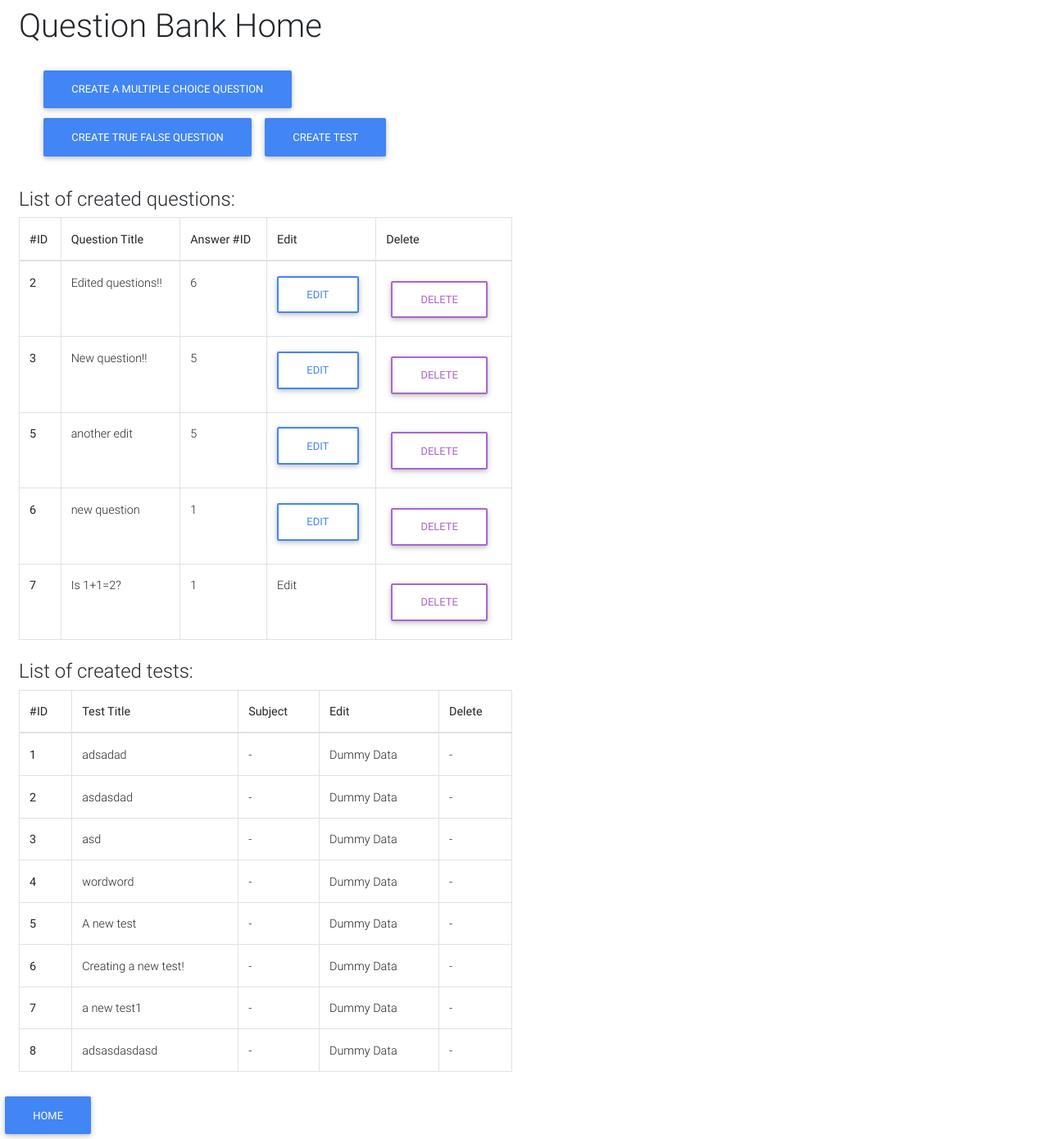
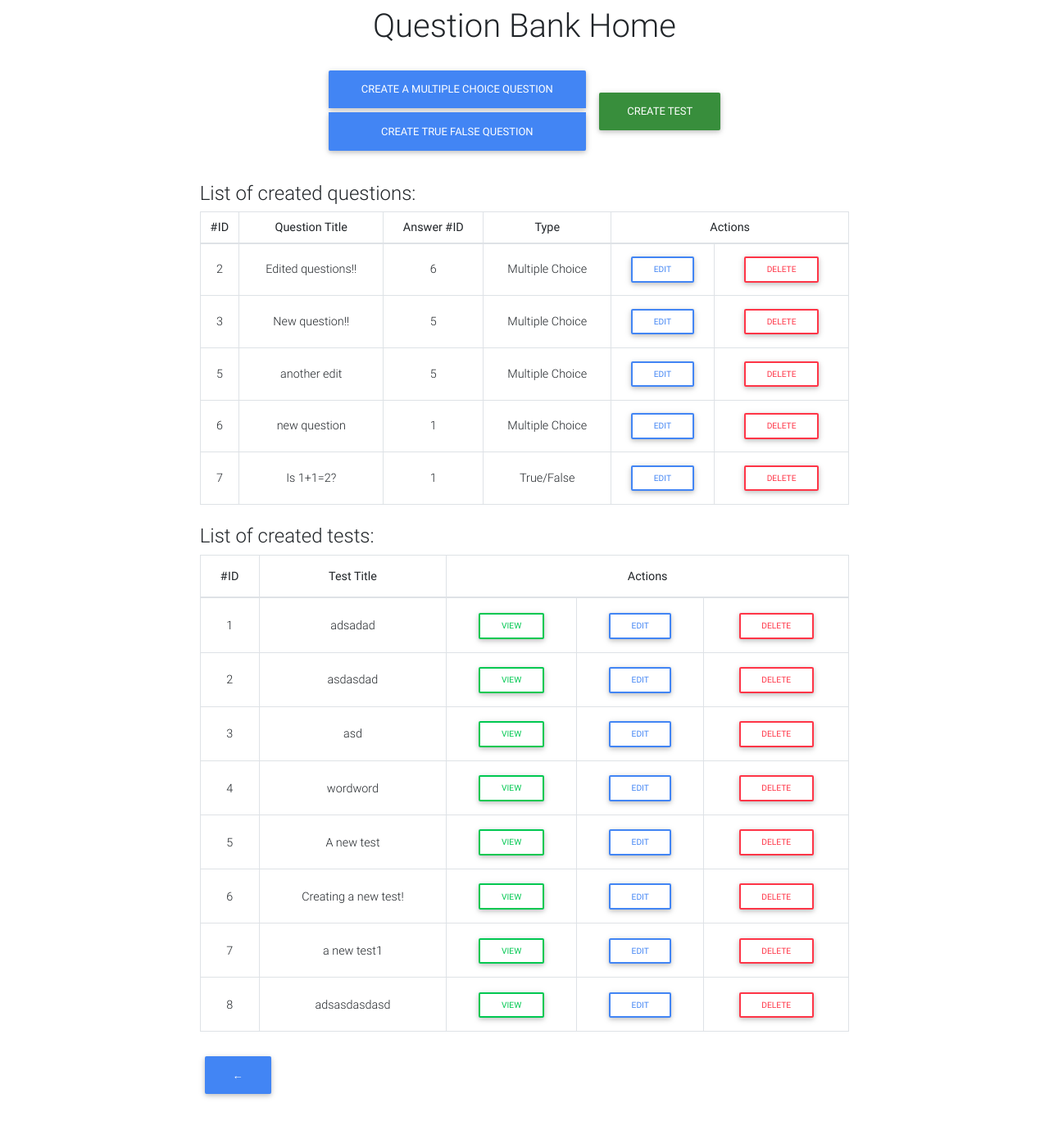
Before and after one commit to johnlahut/csi418-final, a Django app: page /maker/ in a window 1280 px wide. Shown: the whole page at 82% size. After the commit the page ends 1340 px from the top, so only its background shows below. Run offline with Django 3.2, Linux system fonts and the light colour scheme; data comes from the database, SQL or seed files in the repository; both versions use the stored data as it was after the commit; some libraries are stand-ins or nearby versions.

Commit message:
improved formatting, added action buttons for tests

```diff
--- a/finalproject/finalproject/static/js/make_test.js
+++ b/finalproject/finalproject/static/js/make_test.js
@@ -120,7 +120,7 @@ function createTest(csrf) {
             'name': $('#test-name').val()
         },
         success: function f() {
-            console.log('Success!');
+
         }
     });
 
--- a/finalproject/finalproject/templates/base.html
+++ b/finalproject/finalproject/templates/base.html
@@ -22,7 +22,6 @@
     </title>
 </head>
 <body>
-{#    <h1> Welcome to SE Final Project Homepage!</h1>#}
     {% block content %}
     {% endblock %}
 </body>
--- a/finalproject/maker/templates/make_home.html
+++ b/finalproject/maker/templates/make_home.html
@@ -8,46 +8,67 @@
 
     <script src="{% static 'js/deleteModal.js' %}"></script>
 
+    <div class="col-12">
+
         <div class="row m-2">
-    <div class="col-6">
-        <h1> Question Bank Home </h1>
-        <div class="m-4">
-            <a href="{% url 'maker:multiple_choice' %}" class="btn btn-primary" role="button">Create a Multiple Choice Question</a>
-            <a href="{% url 'maker:true_false' %}" class="btn btn-primary" role="button">Create True False Question</a>
-            <a href="{% url 'maker:test_maker'%}" class="btn btn-primary" role="button">Create Test</a>
+            <div class="col-8 mx-auto">
+                <h1 class="text-center"> Question Bank Home </h1>
+                <div class="row m-4">
+                    <div class="mx-auto">
+                        <div class="row">
+                            <div class="btn-group-vertical mr-2">
+                                <a href="{% url 'maker:multiple_choice' %}" class="btn btn-primary" role="button">Create a
+                                    Multiple Choice Question</a>
+                                <a href="{% url 'maker:true_false' %}" class="btn btn-primary" role="button">Create True False
+                                    Question</a>
+                            </div>
+                            <div class="ml-2 align-middle">
+                                <a href="{% url 'maker:test_maker' %}" class="btn btn-dark-green" role="button" style="margin-top: 33px;">Create Test</a>
+                            </div>
+                        </div>
+                    </div>
                 </div>
             </div>
         </div>
 
         <div class="row m-2">
-    <div class="col-6">
+            <div class="col-8 mx-auto">
                 <h4> List of created questions: </h4>
-        <table class="table table-bordered">
+                <table class="table table-bordered table-sm">
                     <thead>
                     <tr>
-                    <th scope="col">#ID</th>
-                    <th scope="col">Question Title</th>
-                    <th scope="col">Answer #ID</th>
-                    <th scope="col">Edit</th>
-                    <th scope="col">Delete</th>
+                        <th class="text-center" scope="col">#ID</th>
+                        <th class="text-center" scope="col">Question Title</th>
+                        <th class="text-center" scope="col">Answer #ID</th>
+                        <th class="text-center" scope="col">Type</th>
+                        <th class="text-center" scope="col" colspan="2">Actions</th>
                     </tr>
                     </thead>
                     <tbody>
                     {% if q %}
                         {% for question in q %}
                             <tr>
-                            <th scope="row">{{ question.id }}</th>
-                            <td>{{ question.question }}</td>
-                            <td>{{ question.answer }}</td>
+                                <td class="pt-3-half align-middle text-center">{{ question.id }}</td>
+                                <td class="pt-3-half align-middle text-center">{{ question.question }}</td>
+                                <td class="pt-3-half align-middle text-center">{{ question.answer }}</td>
+
+                                <!-- if choice 3 is none then we know its a true false question -->
                                 {% if question.choice_3 == None %}
-                                <td><a href="{% url 'maker:true_false_edit' id=question.id %}">Edit</a></td>
+                                    <td class="pt-3-half align-middle text-center">True/False</td>
+                                    <td class="pt-3-half align-middle text-center"><a role="button" class="btn btn-outline-primary btn-sm"
+                                            href="{% url 'maker:true_false_edit' id=question.id %}">Edit</a></td>
+
+                                <!-- multiple choice question -->
                                 {% else %}
-                                <td>
-                                    <a role="button" class="btn btn-outline-primary" href="{% url 'maker:multiple_choice_edit' id=question.id %}">Edit</a>
+                                    <td class="pt-3-half align-middle text-center">Multiple Choice</td>
+                                    <td class="pt-3-half align-middle text-center">
+                                        <a role="button" class="btn btn-outline-primary btn-sm"
+                                           href="{% url 'maker:multiple_choice_edit' id=question.id %}">Edit</a>
                                     </td>
                                 {% endif %}
-                            <td>
-                                <button type="button" data-toggle="modal" data-target="#delete_question_popup" data-id={{question.id}} class="btn btn-outline-secondary no-bbrr" onclick="deleteButton('{{question.id}}', '{% url 'maker:delete_question' id=0 %}')"><span class="oi oi-pencil"></span>Delete</button>
+                                <td class="pt-3-half align-middle text-center">
+                                    <button type="button" data-toggle="modal" data-target="#delete_question_popup"
+                                            data-id={{ question.id }} class="btn btn-outline-danger btn-sm" onclick="deleteButton('{{ question.id }}', '{% url 'maker:delete_question' id=0 %}')">Delete</button>
                                 </td>
                             </tr>
                         {% endfor %}
@@ -58,27 +79,31 @@
         </div>
 
         <div class="row m-2">
-    <div class="col-6">
+            <div class="col-8 mx-auto">
                 <h4> List of created tests: </h4>
                 <table class="table table-bordered">
                     <thead>
                     <tr>
-                    <th scope="col">#ID</th>
-                    <th scope="col">Test Title</th>
-                    <th scope="col">Subject</th>
-                    <th scope="col">Edit</th>
-                    <th scope="col">Delete</th>
+                        <th class="text-center" scope="col">#ID</th>
+                        <th class="text-center" scope="col">Test Title</th>
+                        <th class="text-center" scope="col" colspan="3">Actions</th>
                     </tr>
                     </thead>
                     <tbody>
                     {% if t %}
                         {% for test in t %}
                             <tr>
-                            <th scope="row">{{ test.id }}</th>
-                            <td>{{ test.name }}</td>
-                            <td>-</td>
-                            <td>Dummy Data</td>
-                            <td>-</td>
+                                <td class="text-center align-middle">{{ test.id }}</td>
+                                <td class="text-center align-middle">{{ test.name }}</td>
+                                <td class="text-center align-middle">
+                                    <a role="button" class="btn btn-sm btn-outline-success" href="#">View</a>
+                                </td>
+                                <td class="text-center align-middle">
+                                    <a role="button" class="btn btn-sm btn-outline-primary" href="#">Edit</a>
+                                </td>
+                                <td class="text-center align-middle">
+                                    <a role="button" class="btn btn-sm btn-outline-danger" href="#">Delete</a>
+                                </td>
                             </tr>
                         {% endfor %}
                     {% endif %}
@@ -87,7 +112,6 @@
             </div>
         </div>
 
-    <a href="{% url 'home' %}" class="btn btn-primary" role="button">Home</a>
 
         <div class="modal fade" id="myModal" role="dialog">
             <div class="modal-dialog">
@@ -108,5 +132,13 @@
                 </div>
             </div>
         </div>
+    <div class="row m-2">
+        <div class="col-8 offset-2">
+            <a href="{% url 'home' %}" class="btn btn-primary" role="button">&larr;</a>
+        </div>
+    </div>
+
+
+    </div>
 
 {% endblock %}
--- a/finalproject/maker/templates/make_multiple_choice_question.html
+++ b/finalproject/maker/templates/make_multiple_choice_question.html
@@ -18,7 +18,7 @@
     <input type="submit">
 </form>
 
-<a href="{% url 'maker:home' %}" class="btn btn-primary" role="button">Test Bank Home</a>
+<a href="{% url 'maker:home' %}" class="btn btn-primary" role="button">&larr;</a>
 <a href="{% url 'maker:multiple_choice_preview' %}" class="btn btn-primary" role="button">Preview</a>
 
 {% endblock %}
--- a/finalproject/maker/templates/make_test.html
+++ b/finalproject/maker/templates/make_test.html
@@ -68,7 +68,7 @@
         <div class="col-10 mx-auto">
             <div class="row">
                 <div class="col-auto mr-auto">
-                    <a role="button" class="btn btn-primary" href="{% url 'maker:home' %}">Home</a>
+                    <a role="button" class="btn btn-primary" href="{% url 'maker:home' %}">&larr;</a>
                 </div>
                 <div class="col-auto">
                     <button class="btn btn-success" type="submit">Create Test</button>
--- a/finalproject/maker/templates/make_true_false_question.html
+++ b/finalproject/maker/templates/make_true_false_question.html
@@ -12,7 +12,7 @@
         <input type="submit">
     </form>
 
-    <a href="{% url 'maker:home' %}" class="btn btn-primary" role="button">Test Bank Home</a>
+    <a href="{% url 'maker:home' %}" class="btn btn-primary" role="button">&larr;</a>
     <a href="#" class="btn btn-primary" role="button">Preview</a>
 
 {% endblock %}
--- a/finalproject/maker/views.py
+++ b/finalproject/maker/views.py
@@ -1,5 +1,5 @@
 from django.views.decorators.http import require_GET, require_POST
-from django.shortcuts import render, reverse
+from django.shortcuts import render, reverse, redirect
 from django.http import HttpResponseRedirect, JsonResponse, HttpResponse
 from django.core import serializers
 
@@ -14,7 +14,14 @@ import json
 def make_mulitple_choice_question_view(request, id=None):
 
     if request.method == 'POST':
-        form = MakeMultipleChoiceQuestionForm(request.POST)
+
+        # check to see if we are editing an existing model
+        if id:
+            form = MakeMultipleChoiceQuestionForm(request.POST, instance=QuestionModel.objects.get(id=id))
+
+        # new
+        else:
+            form = MakeMultipleChoiceQuestionForm(request.POST)
 
         if form.is_valid():
 
@@ -25,13 +32,15 @@ def make_mulitple_choice_question_view(request, id=None):
 
             return HttpResponseRedirect(reverse('maker:home'))
 
+
     else:
         form = MakeMultipleChoiceQuestionForm()
 
-        # trying to look up a specific question
+        # render form with fields if editing a model
         if id is not None:
             question = QuestionModel.objects.get(id=id)
             form.fields['question'].initial = question.question
+            form.fields['answer'].initial = question.answer
             form.fields['choice_1'].initial = question.choice_1
             form.fields['choice_2'].initial = question.choice_2
             form.fields['choice_3'].initial = question.choice_3
@@ -39,13 +48,19 @@ def make_mulitple_choice_question_view(request, id=None):
             form.fields['choice_5'].initial = question.choice_5
             form.fields['choice_6'].initial = question.choice_6
 
+
     return render(request, 'make_multiple_choice_question.html', {'form': form})
 
 
 def make_true_false_question_view(request, id=None):
 
     if request.method == 'POST':
-        form = MakeTrueFalseQuestionForm(request.POST)
+
+        # check to see if we are editing an existing model
+        if id:
+            form = MakeTrueFalseQuestionForm(request.POST, instance=QuestionModel.objects.get(id=id))
+        else:
+            form = MakeTrueFalseQuestionForm(request.POST)
 
         if form.is_valid():
 
@@ -59,9 +74,11 @@ def make_true_false_question_view(request, id=None):
     else:
         form = MakeTrueFalseQuestionForm()
 
+        # edit an existing model
         if id is not None:
             question = QuestionModel.objects.get(id=id)
             form.fields['question'].initial = question.question
+            form.fields['answer'].initial = question.answer
 
 
     return render(request, 'make_true_false_question.html', {'form': form})
@@ -116,17 +133,19 @@ def get_question(request, id):
 @require_POST
 def make_test(request):
 
+    # TODO: check for no questions sent in
+    # JavaScript is sending in an array of question IDs and name of test
     q_ids = json.loads(request.POST.get('questions'))
     name = request.POST.get('name')
 
+    # get questions user selected by ID
     questions = QuestionModel.objects.filter(id__in=q_ids)
 
-    # error says ID is not getting set, but it saves into the DB with a value
-    # and auto populate is set to true on id
-
+    # create test model, save, associate questions, save  <-- needs to be done in this order, how Django works i guess
     test = TestModel(name=name)
     test.save()
     test.question.set(questions)
     test.save()
 
-    return HttpResponse('Success')
+    # go back to create home
+    return HttpResponse()
```
Also changed, not shown: finalproject/db.sqlite3. Lines whose indentation alone changed are shown as unchanged.
